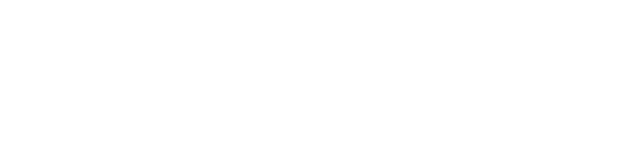
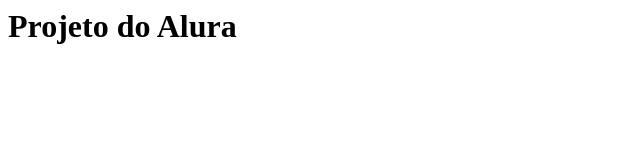
Before and after one commit to rafawalter/alura-git, a plain HTML site: page index.html in a window 1280 px wide. Shown: the whole page, without its empty margins (0-640 px from the left). Drawn offline with Linux system fonts and the light colour scheme.

Commit message:
titulo da página

```diff
--- a/index.html
+++ b/index.html
@@ -2,5 +2,6 @@
   <head>
   </head>
   <body>
+    <h1>Projeto do Alura</h1>
   </body>
 </html>
```
